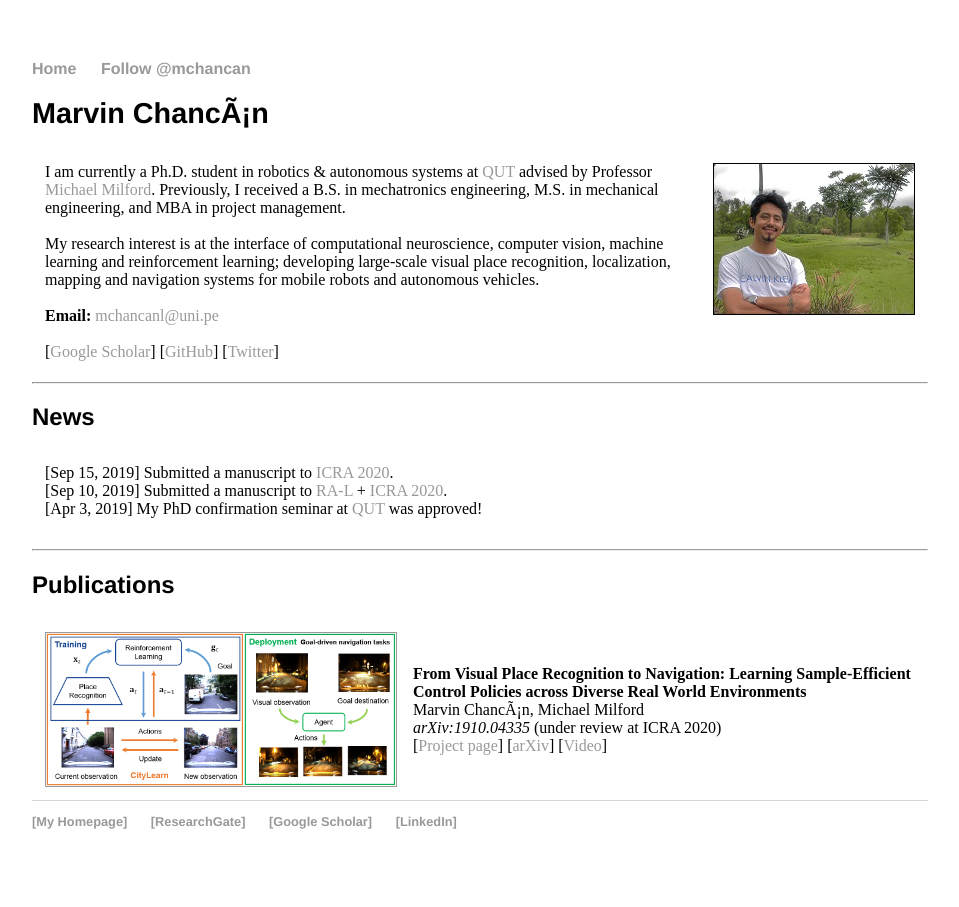
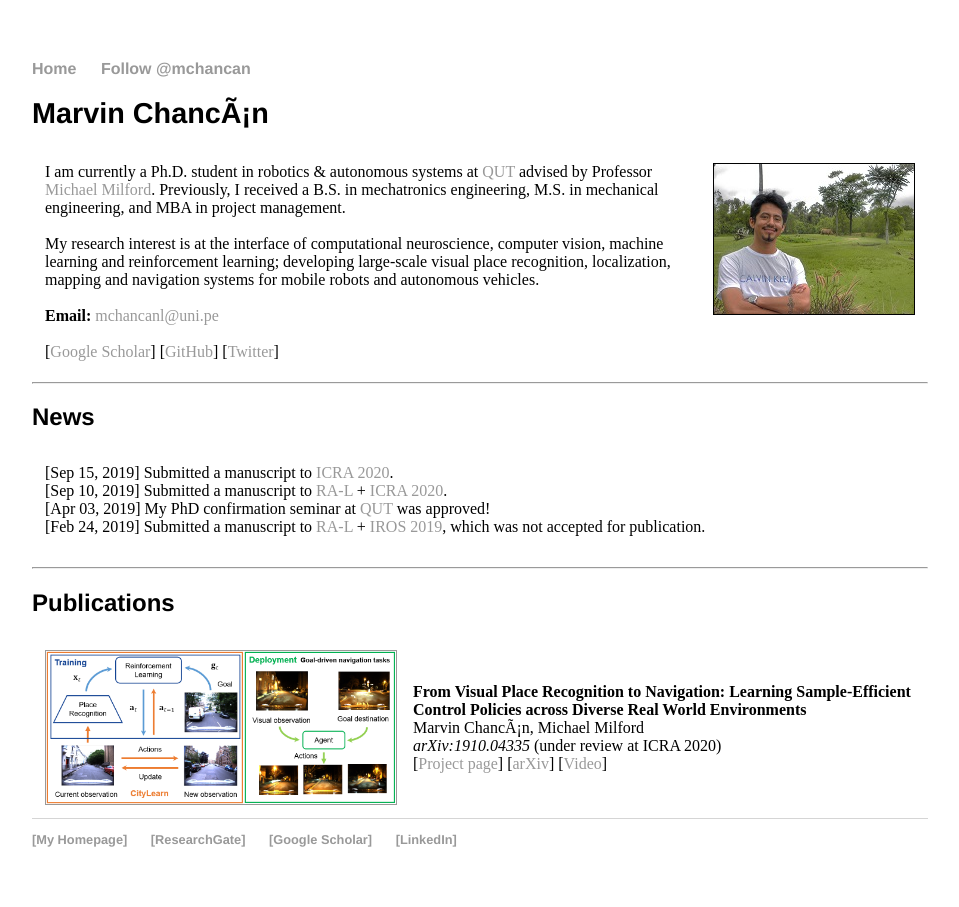
Before and after one commit to mchancan/mchancan.github.io, a Jekyll site: the page built from index.html, in a window 1280 px wide. Shown: the whole page, without its empty margins (160-1119 px from the left). Built offline with Jekyll 4.4.1, drawn with Linux system fonts in a browser that asks for light colours; comment, search, counter and statistics services are not loaded.

Commit message:
Update index.html

```diff
--- a/index.html
+++ b/index.html
@@ -30,7 +30,8 @@ title: Marvin Chancán
 		<td>
 			[Sep 15, 2019] Submitted a manuscript to <a href="http://icra2020.org">ICRA 2020</a>. </br>
 			[Sep 10, 2019] Submitted a manuscript to <a href="http://ieee-ras.org/publications/ra-l">RA-L</a> + <a href="http://icra2020.org">ICRA 2020</a>. </br>
-			[Apr 3, 2019] My PhD confirmation seminar at <a href="https://qut.edu.au">QUT</a> was approved! </br>
+			[Apr 03, 2019] My PhD confirmation seminar at <a href="https://qut.edu.au">QUT</a> was approved! </br>
+			[Feb 24, 2019] Submitted a manuscript to <a href="http://ieee-ras.org/publications/ra-l">RA-L</a> + <a href="https://iros2019.org">IROS 2019</a>, which was not accepted for publication. </br>
 		</td>
 	<tr>
 </table>
```
